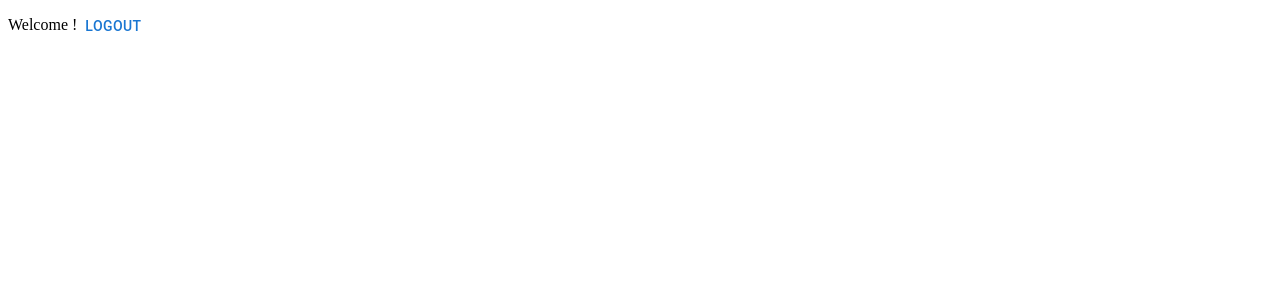
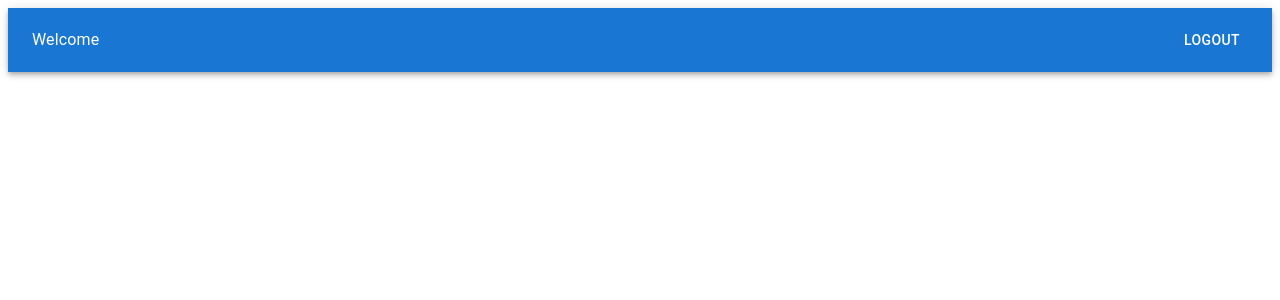
Before and after one commit to nflo78/react_workout, a React (Create React App) app in the folder client/: page /home in a window 1280 px wide. Shown: the top 300 px of the page. Built offline with nearby package versions, Linux system fonts and the light colour scheme; the HTML template or start-up script is replaced by a standard one.

Commit message:
Added AppBar

```diff
--- a/client/src/App.jsx
+++ b/client/src/App.jsx
@@ -8,13 +8,13 @@ export default function App () {
   const [user, setUser] = useState('')
   const navigate = useNavigate();
 
-  // const handleRefresh = async () => {
-  //   if (document.cookie) {
-  //     await setUser(document.cookie.substring('workoutv1='.length))
-  //     navigate("/home")
-  //   }
-  // }
-  // useEffect(() => {handleRefresh()}, [])
+  const handleRefresh = async () => {
+    if (document.cookie) {
+      await setUser(document.cookie.substring('workoutv1='.length))
+      navigate("/home")
+    }
+  }
+  useEffect(() => {handleRefresh()}, [])
 
   return (
     <Routes>
--- a/client/src/components/Home.jsx
+++ b/client/src/components/Home.jsx
@@ -1,7 +1,7 @@
 import React from 'react';
 // import Session from './Session'
 import { Link, useNavigate, redirect } from 'react-router-dom';
-import Button from '@mui/material/Button';
+import { Box, Button, AppBar, Toolbar, IconButton, Typography } from '@mui/material';
 
 function Home ({user, setUser}) {
 
@@ -19,10 +19,20 @@ function Home ({user, setUser}) {
     navigate('/');
   }
   return (
-    <div>
-      {`Welcome ${user}!`}
-      <Button onClick={handleLogout}>Logout</Button>
-    </div>
+    <Box
+      sx={{ flexGrow: 1 }}
+    >
+      <AppBar position="static">
+        <Toolbar>
+          <Typography component="div" sx={{ flexGrow: 1, mr: 2}}>
+            {`Welcome ${user}`}
+          </Typography>
+          <Button sx={{ right: "0%" }} color="inherit" onClick={handleLogout}>
+            Logout
+          </Button>
+        </Toolbar>
+      </AppBar>
+    </Box>
   )
 }
 
```
